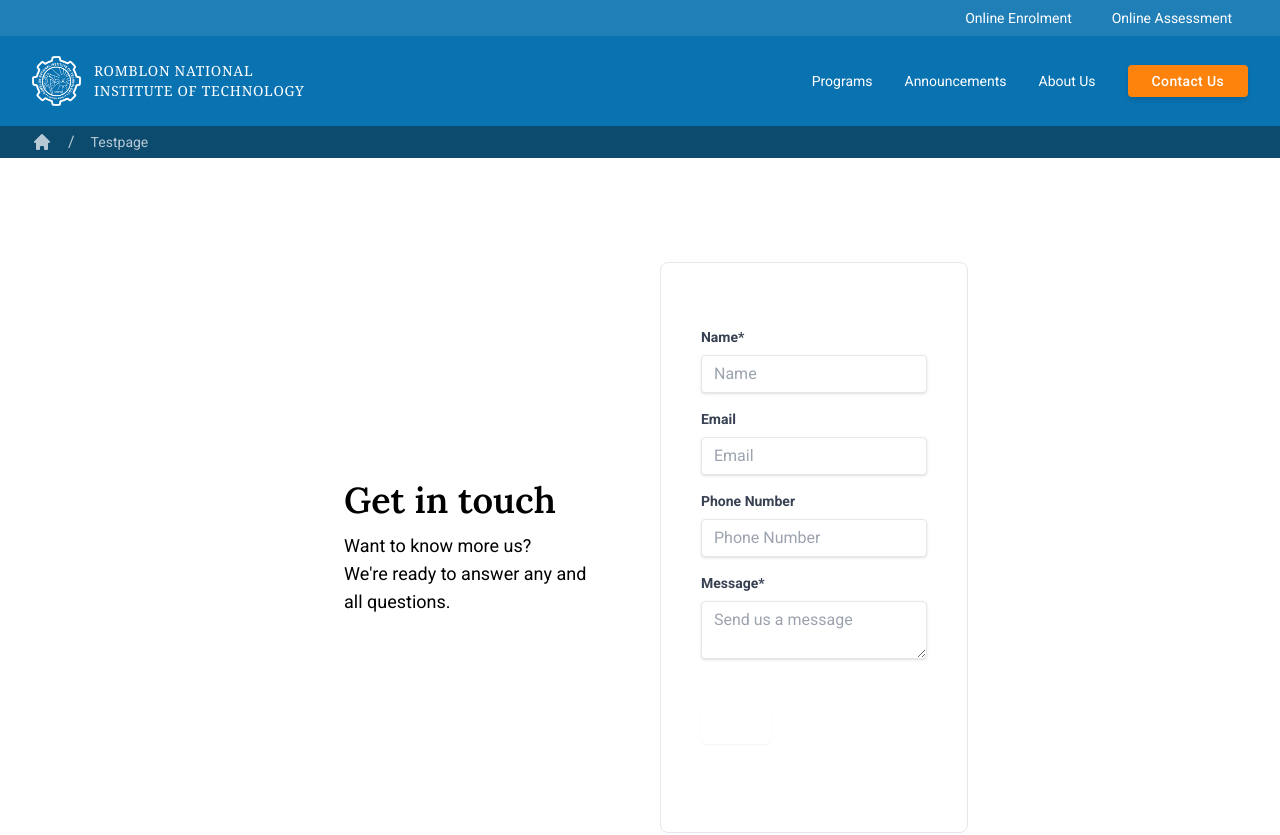
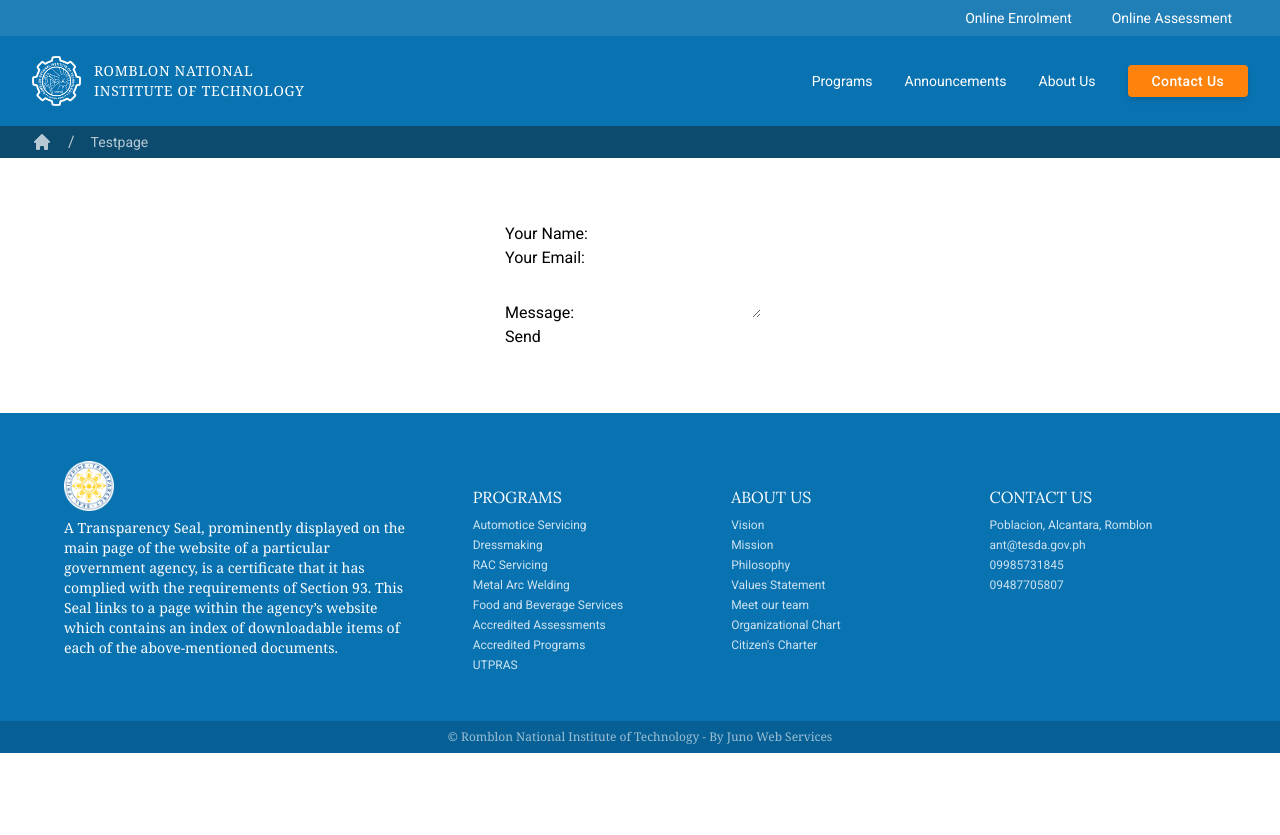
Before and after one commit to esculturajerome/rnit, a Next.js app: page /testpage in a window 1280 px wide. Shown: the top 835 px of the page. After the commit the page ends 800 px from the top, so only its background shows below. Built offline with nearby package versions, Linux system fonts and the light colour scheme.

Commit message:
Test Forms

```diff
--- /dev/null
+++ b/components/ContactFormTest.jsx
@@ -0,0 +1,33 @@
+const ContactFormTest = () => {
+  return (
+    <div id="contact">
+      <form name="contact" method="post">
+        <input
+          type="hidden"
+          name="rnit-contact-form-test"
+          value="RNIT Contact Form Test"
+        />
+        <p>
+          <label>
+            Your Name: <input type="text" name="name" />
+          </label>
+        </p>
+        <p>
+          <label>
+            Your Email: <input type="email" name="email" />
+          </label>
+        </p>
+        <p>
+          <label>
+            Message: <textarea name="message"></textarea>
+          </label>
+        </p>
+        <p>
+          <button type="submit">Send</button>
+        </p>
+      </form>
+    </div>
+  );
+};
+
+export default ContactFormTest;
--- a/components/GetInTouch.js
+++ /dev/null
@@ -1,108 +0,0 @@
-import React from "react";
-
-function GetInTouch() {
-  return (
-    <div
-      className="lg:flex lg:flex-col items-center px-3 py-10    bg-gradient-to-t from-mainBg to-secondaryBg"
-      id="contact"
-    >
-      <div className="grid lg:grid-cols-2 lg:gap-10 lg:items-center lg:w-9/12 max-w-[1600px] mx-auto">
-        <div className="px-8 mb-8 lg:mb-0">
-          <h2 className="text-2xl md:text-3xl lg:text-4xl lg:font-semibold text-mainTextColor">
-            Get in touch
-          </h2>
-          <p className="md:text-lg mt-3 text-secondaryTextColor">
-            Want to know more us? <br /> We&apos;re ready to answer any and all
-            questions.
-          </p>
-        </div>
-        <div className="py-10 px-2 bg-white rounded-lg border ">
-          <form
-            className="px-8 pt-6 pb-8 mb-4"
-            data-netlify="true"
-            method="post"
-            name="Contact Form"
-            data-netlify-honeypot="bot-field"
-          >
-            <input type="hidden" name="contact-form" value="Contact Form" />
-            <div hidden>
-              <input name="bot-field" />
-            </div>
-            <div className="mb-4">
-              <label
-                className="block text-gray-700 text-sm font-bold mb-2"
-                htmlFor="username"
-              >
-                Name*
-              </label>
-              <input
-                className="shadow appearance-none border rounded w-full py-2 px-3 text-gray-700 leading-tight focus:outline-none focus:shadow-outline"
-                id="username"
-                type="text"
-                placeholder="Name"
-                required
-                name="Name"
-              />
-            </div>
-            <div className="mb-4">
-              <label
-                className="block text-gray-700 text-sm font-bold mb-2"
-                htmlFor="email"
-              >
-                Email
-              </label>
-              <input
-                className="shadow appearance-none border rounded w-full py-2 px-3 text-gray-700 leading-tight focus:outline-none focus:shadow-outline"
-                id="email"
-                type="text"
-                placeholder="Email"
-                name="Email"
-              />
-            </div>
-            <div className="mb-4">
-              <label
-                className="block text-gray-700 text-sm font-bold mb-2"
-                htmlFor="number"
-              >
-                Phone Number
-              </label>
-              <input
-                className="shadow appearance-none border rounded w-full py-2 px-3 text-gray-700 leading-tight focus:outline-none focus:shadow-outline"
-                id="number"
-                type="text"
-                placeholder="Phone Number"
-                name="Number"
-              />
-            </div>
-            <div className="mb-6">
-              <label
-                className="block text-gray-700 text-sm font-bold mb-2"
-                htmlFor="message"
-              >
-                Message*
-              </label>
-              <textarea
-                className="shadow appearance-none border rounded w-full py-2 px-3 text-gray-700 mb-3 leading-tight focus:outline-none focus:shadow-outline"
-                id="message"
-                type="text"
-                name="Message"
-                required
-                placeholder="Send us a message"
-              />
-            </div>
-            <div className="flex items-center justify-between">
-              <button
-                className="whitespace-nowrap inline-flex items-center justify-center px-4 py-2 border border-transparent rounded-md shadow-sm text-base font-medium text-white bg-mainColor hover:bg-mainColor-dark"
-                type="submit"
-              >
-                Send
-              </button>
-            </div>
-          </form>
-        </div>
-      </div>
-    </div>
-  );
-}
-
-export default GetInTouch;
--- a/pages/contact.js
+++ b/pages/contact.js
@@ -57,7 +57,7 @@ function Contact() {
           </div>
           <div className="w-full max-w-md">
             <div className="bg-white rounded shadow-2xl p-7 sm:py-6 px-6">
-              <ContactForm />
+              <ContactForm />{" "}
             </div>
           </div>
         </div>
--- a/pages/testpage.js
+++ b/pages/testpage.js
@@ -1,7 +1,7 @@
 import Nav from "../components/Nav";
 import Footer from "../components/Footer";
 import Head from "next/head";
-import GetInTouch from "../components/GetInTouch";
+import ContactFormTest from "../components/ContactFormTest";
 
 function TestPage() {
   return (
@@ -26,7 +26,7 @@ function TestPage() {
       </Head>
       <Nav />
       <div className="grid  place-content-center p-16">
-        <GetInTouch />
+        <ContactFormTest />
       </div>
 
       <Footer />
```
Also changed, not shown: components/ContactForm.jsx (renamed from components/ContactForm.js, +0 -9 lines).
